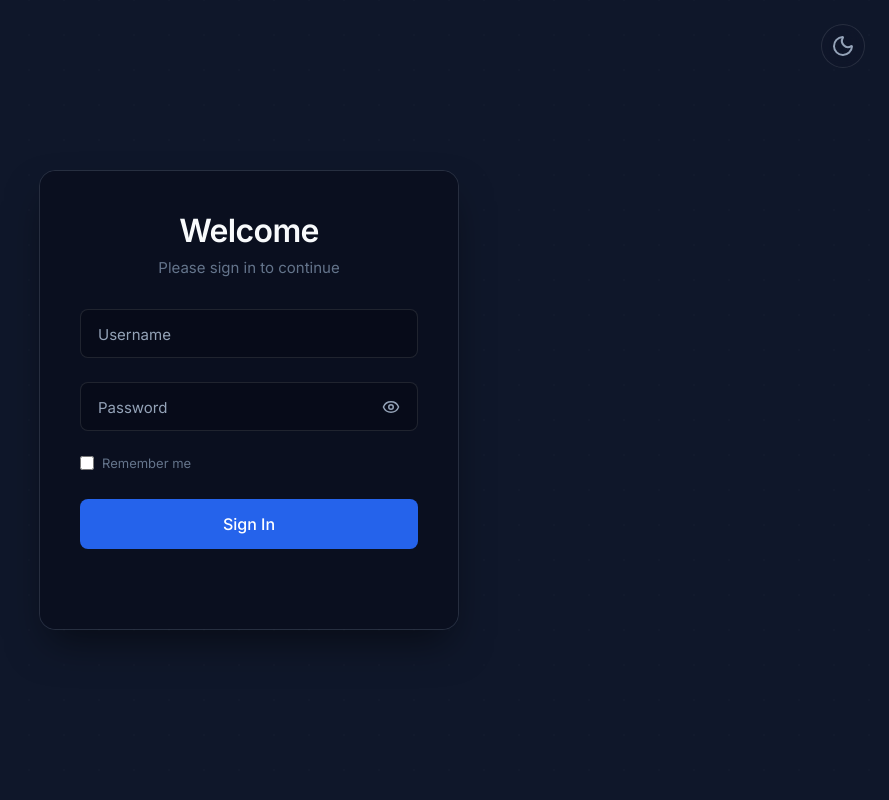
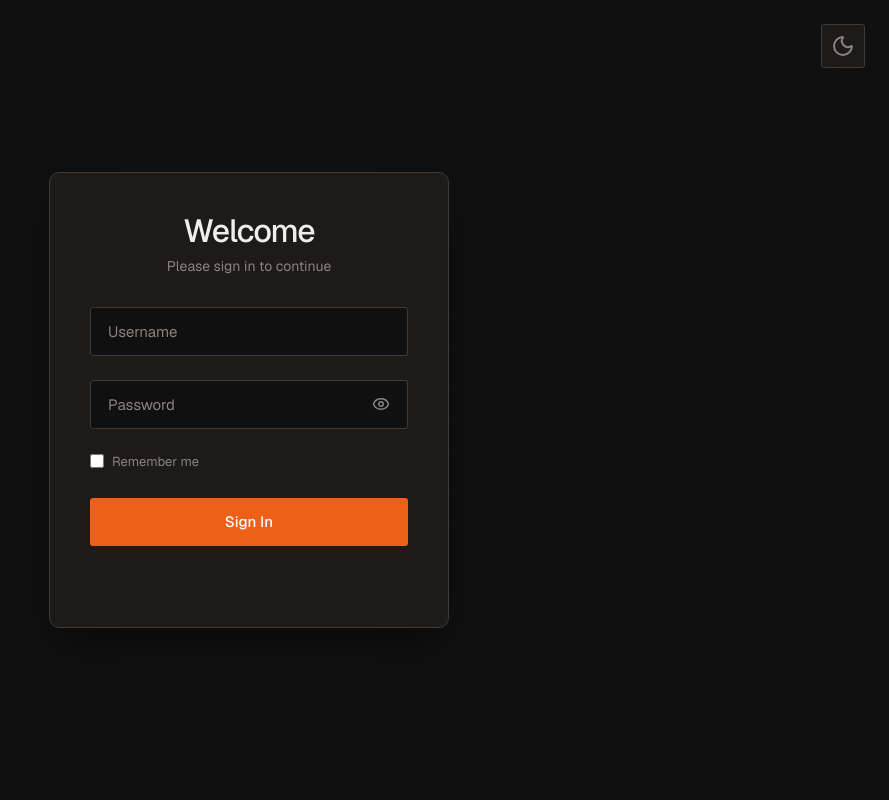
Before and after one commit to jtatipamula-design/proj_tb, a Python web app: template templates/login.html in a window 1280 px wide. Shown: the whole page, without its empty margins (391-1280 px from the left). Run offline with Jinja, Linux system fonts and the light colour scheme; the template is opened without the code that fills it, so the values that code supplies are empty.

Commit message:
Update login.html

```diff
--- a/templates/login.html
+++ b/templates/login.html
@@ -6,7 +6,7 @@
     <title>Nexus ERP - Login</title>
     <link rel="preconnect" href="https://fonts.googleapis.com">
     <link rel="preconnect" href="https://fonts.gstatic.com" crossorigin>
-    <link href="https://fonts.googleapis.com/css2?family=Inter:wght@400;500;600;700&family=JetBrains+Mono:wght@400&display=swap" rel="stylesheet">
+    <link href="https://fonts.googleapis.com/css2?family=Geist:wght@400;500;600&display=swap" rel="stylesheet">
     <script src="https://unpkg.com/lucide@latest"></script>
 
     <script>
@@ -18,42 +18,48 @@
 
     <style>
         :root {
-            /* De-AI-ified Palette: Transitioned from Neon Purples to Enterprise Slate & Azure */
-            --color-midnight-ink: #0f172a;
-            --color-graphite-plate: #1e293b;
-            --color-steel-border: rgba(255, 255, 255, 0.1);
-            --color-fog: #94a3b8;
-            --color-pebble: #64748b;
-            --color-moonlight: #e2e8f0;
-            --color-glacier: #f8fafc;
-            --color-frost-link: #3b82f6;
-            --color-electric-iris: #2563eb; /* Trustworthy Enterprise Blue */
-            --color-ember: #ef4444;
-            --color-cipher-mint: #10b981;
-            --glass-surface: rgba(15, 23, 42, 0.6);
-            --glass-border: rgba(255, 255, 255, 0.1);
+            /* Minimalist Enterprise SaaS Theme */
+            --color-obsidian-canvas: #101010;
+            --color-carbon-lift: #1d1a18;
+            --color-ash-stroke: #3d3a39;
+            --color-graphite-mid: #4d4947;
+            --color-warm-granite: #8a8380;
+            --color-pale-stone: #b8b3b0;
+            --color-bone: #eeeeee;
+            --color-chalk: #fafafa;
+            --color-signal-orange: #ee6018;
+            --color-metric-green: #a0ca92;
 
-            --font-ui: 'Inter', ui-sans-serif, system-ui, sans-serif;
+            /* Typography */
+            --font-geist: 'Geist', ui-sans-serif, system-ui, -apple-system, sans-serif;
+
+            /* Typography — Scale */
+            --text-heading: 32px;
+            --leading-heading: 1.1;
+            --tracking-heading: -1.12px;
+
+            /* Border Radius */
+            --radius-cards: 10px;
+            --radius-buttons: 3px;
         }
 
         html.light-mode {
-            --color-midnight-ink: #f1f5f9;
-            --color-graphite-plate: #ffffff;
-            --color-steel-border: #e2e8f0;
-            --color-fog: #64748b;
-            --color-pebble: #475569;
-            --color-moonlight: #334155;
-            --color-glacier: #0f172a;
-            --glass-surface: rgba(255, 255, 255, 0.8);
-            --glass-border: rgba(0, 0, 0, 0.1);
+            --color-obsidian-canvas: #fafafa;
+            --color-carbon-lift: #eeeeee;
+            --color-ash-stroke: #b8b3b0;
+            --color-graphite-mid: #8a8380;
+            --color-warm-granite: #4d4947;
+            --color-pale-stone: #3d3a39;
+            --color-bone: #1d1a18;
+            --color-chalk: #101010;
         }
 
         * { margin: 0; padding: 0; box-sizing: border-box; }
 
         body {
-            font-family: var(--font-ui);
-            background-color: var(--color-midnight-ink);
-            color: var(--color-moonlight);
+            font-family: var(--font-geist);
+            background-color: var(--color-obsidian-canvas);
+            color: var(--color-bone);
             display: flex; flex-direction: column;
             align-items: center; justify-content: center;
             min-height: 100vh; overflow: hidden; position: relative;
@@ -63,46 +69,38 @@
         /* Kinetic Grid Canvas Background */
         #kinetic-canvas {
             position: absolute; top: 0; left: 0; width: 100%; height: 100%;
-            z-index: 0; pointer-events: none; /* Let the window catch the mouse */
+            z-index: 0; pointer-events: none;
         }
 
         /* Theme Toggle Button */
         .theme-toggle {
             position: absolute; top: 24px; right: 24px; z-index: 20;
-            background: var(--glass-surface); border: 1px solid var(--glass-border);
-            backdrop-filter: blur(12px); -webkit-backdrop-filter: blur(12px);
-            border-radius: 50%; width: 44px; height: 44px;
+            background: var(--color-carbon-lift); border: 1px solid var(--color-ash-stroke);
+            border-radius: var(--radius-buttons); width: 44px; height: 44px;
             display: flex; align-items: center; justify-content: center;
-            cursor: pointer; color: var(--color-fog); transition: all 0.2s ease;
+            cursor: pointer; color: var(--color-warm-granite); transition: all 0.2s ease;
         }
-        .theme-toggle:hover { color: var(--color-glacier); transform: scale(1.05); }
-        html.light-mode .theme-toggle:hover { color: var(--color-midnight-ink); }
+        .theme-toggle:hover { color: var(--color-bone); transform: scale(1.05); border-color: var(--color-graphite-mid); }
 
         /* ========================================= */
         /* LOGIN CARD STYLING                        */
         /* ========================================= */
         .login-card {
             position: relative;
-            width: 100%; max-width: 420px;
-            border-radius: 16px;
+            width: 100%; max-width: 400px;
+            border-radius: var(--radius-cards);
             box-shadow: 0 20px 40px -10px rgba(0,0,0,0.5);
             animation: slideUp 0.6s cubic-bezier(0.16, 1, 0.3, 1);
             z-index: 10;
-            border: 1px solid var(--glass-border);
+            background: var(--color-carbon-lift);
+            border: 1px solid var(--color-ash-stroke);
         }
 
         .login-card-inner {
-            background: rgba(10, 15, 30, 0.85);
-            backdrop-filter: blur(24px); -webkit-backdrop-filter: blur(24px);
-            border-radius: 16px;
             padding: 40px;
             position: relative;
             z-index: 1;
             height: 100%;
-            transition: background 0.3s;
-        }
-        html.light-mode .login-card-inner {
-            background: rgba(255, 255, 255, 0.9);
         }
 
         @keyframes slideUp {
@@ -111,74 +109,65 @@
         }
 
         .login-header { text-align: center; margin-bottom: 32px; }
-        .login-header h1 { font-size: 32px; font-weight: 600; color: var(--color-glacier); margin-bottom: 8px; letter-spacing: -0.02em; }
-        html.light-mode .login-header h1 { color: var(--color-midnight-ink); }
-        .login-header p { color: var(--color-pebble); font-size: 15px; }
+        .login-header h1 {
+            font-size: var(--text-heading);
+            line-height: var(--leading-heading);
+            letter-spacing: var(--tracking-heading);
+            font-weight: 500; color: var(--color-bone); margin-bottom: 8px;
+        }
+        .login-header p { color: var(--color-warm-granite); font-size: 14px; }
 
-        /* Form Inputs & Floating Labels (React active state logic) */
+        /* Form Inputs & Floating Labels */
         .form-field { position: relative; margin-bottom: 24px; }
         .form-field label {
             position: absolute; left: 14px; top: 50%; transform: translateY(-50%);
-            font-size: 15px; color: var(--color-fog); pointer-events: none;
+            font-size: 15px; color: var(--color-warm-granite); pointer-events: none;
             transition: all 0.2s ease; background: transparent; padding: 0 4px;
         }
 
         .form-field.active label {
             top: 0; transform: translateY(-50%) scale(0.85);
-            color: var(--color-frost-link); background: var(--color-midnight-ink);
-            border-radius: 4px;
-        }
-        html.light-mode .form-field.active label {
-            background: var(--color-graphite-plate); color: var(--color-electric-iris);
+            color: var(--color-bone); background: var(--color-obsidian-canvas);
+            border-radius: 2px;
         }
 
         .form-field input {
-            width: 100%; padding: 14px 14px; border: 1px solid var(--glass-border);
-            border-radius: 8px; font-size: 15px; font-family: var(--font-ui);
-            background-color: rgba(0,0,0,0.2); color: var(--color-glacier);
+            width: 100%; padding: 14px 14px; border: 1px solid var(--color-ash-stroke);
+            border-radius: var(--radius-buttons); font-size: 15px; font-family: var(--font-geist);
+            background-color: var(--color-obsidian-canvas); color: var(--color-bone);
             transition: all 0.2s; outline: none;
         }
-        html.light-mode .form-field input {
-            background-color: rgba(255,255,255,0.6); color: var(--color-midnight-ink);
-        }
         .form-field.active input {
-            border-color: var(--color-frost-link);
-            background-color: rgba(0,0,0,0.4);
-            box-shadow: 0 0 0 1px var(--color-frost-link);
-        }
-        html.light-mode .form-field.active input {
-            border-color: var(--color-electric-iris); background-color: #fff;
-            box-shadow: 0 0 0 1px var(--color-electric-iris);
+            border-color: var(--color-pale-stone);
         }
 
         .toggle-password {
             position: absolute; right: 14px; top: 50%; transform: translateY(-50%);
-            background: transparent; border: none; color: var(--color-fog);
+            background: transparent; border: none; color: var(--color-warm-granite);
             cursor: pointer; display: flex; align-items: center; justify-content: center;
             transition: color 0.2s; padding: 4px;
         }
-        .toggle-password:hover { color: var(--color-glacier); }
-        html.light-mode .toggle-password:hover { color: var(--color-midnight-ink); }
+        .toggle-password:hover { color: var(--color-bone); }
 
         .form-options {
             display: flex; justify-content: flex-start; align-items: center;
-            margin-bottom: 28px; font-size: 13px; color: var(--color-pebble);
+            margin-bottom: 28px; font-size: 13px; color: var(--color-warm-granite);
         }
         .remember-me { display: flex; align-items: center; gap: 8px; cursor: pointer; user-select: none; }
-        .remember-me input { accent-color: var(--color-electric-iris); width: 14px; height: 14px; cursor: pointer; }
+        .remember-me input { accent-color: var(--color-signal-orange); width: 14px; height: 14px; cursor: pointer; }
 
         /* ========================================= */
         /* SMOOTH ANIMATED LOGIN BUTTON              */
         /* ========================================= */
         .login-button {
-            position: relative; width: 100%; height: 50px;
-            background: var(--color-electric-iris); color: white;
-            border: none; border-radius: 8px; font-size: 16px; font-weight: 500; font-family: var(--font-ui);
+            position: relative; width: 100%; height: 48px;
+            background: var(--color-signal-orange); color: #ffffff;
+            border: none; border-radius: var(--radius-buttons); font-size: 15px; font-weight: 500; font-family: var(--font-geist);
             cursor: pointer; transition: all 0.3s cubic-bezier(0.16, 1, 0.3, 1);
             overflow: hidden;
         }
         .login-button:hover:not(.is-loading):not(.is-success) {
-            background: #1d4ed8; transform: translateY(-2px); box-shadow: 0 6px 16px rgba(37, 99, 235, 0.3);
+            background: #f0702d; transform: translateY(-1px); box-shadow: 0 4px 12px rgba(238, 96, 24, 0.25);
         }
 
         /* HeroUI Custom Spinner */
@@ -211,12 +200,12 @@
         .login-button.is-loading .btn-spinner { opacity: 1; transform: translateY(0); }
 
         /* Success State */
-        .login-button.is-success { background: var(--color-cipher-mint) !important; cursor: default; pointer-events: none; box-shadow: 0 4px 16px rgba(38, 150, 132, 0.5); }
+        .login-button.is-success { background: var(--color-metric-green) !important; color: #101010; cursor: default; pointer-events: none; }
         .login-button.is-success .btn-text, .login-button.is-success .btn-spinner { opacity: 0; transform: translateY(-20px); }
         .login-button.is-success .btn-success { opacity: 1; transform: translateY(0) scale(1); }
 
         #error-msg {
-            color: var(--color-ember); font-size: 14px; font-weight: 500;
+            color: var(--color-signal-orange); font-size: 14px; font-weight: 500;
             margin-top: 16px; min-height: 20px; opacity: 0; transition: opacity 0.3s; text-align: center;
         }
     </style>
@@ -394,10 +383,10 @@
         function animateGrid() {
             ctx.clearRect(0, 0, W, H);
 
-            // Dynamic Theme Colors (Updated for Enterprise Blue/Slate)
+            // Dynamic Theme Colors (Mapped to your new Brutalist palette)
             const isLight = document.documentElement.classList.contains('light-mode');
-            const dotColor = isLight ? "rgba(15, 23, 42, 0.15)" : "rgba(248, 250, 252, 0.15)";
-            const lineColor = isLight ? "rgba(37, 99, 235, 0.3)" : "rgba(59, 130, 246, 0.3)";
+            const dotColor = isLight ? "rgba(29, 26, 24, 0.2)" : "rgba(238, 238, 238, 0.1)";
+            const lineColor = isLight ? "rgba(61, 58, 57, 0.15)" : "rgba(138, 131, 128, 0.15)";
 
             // Physics Update
             for (const d of dots) {
```
